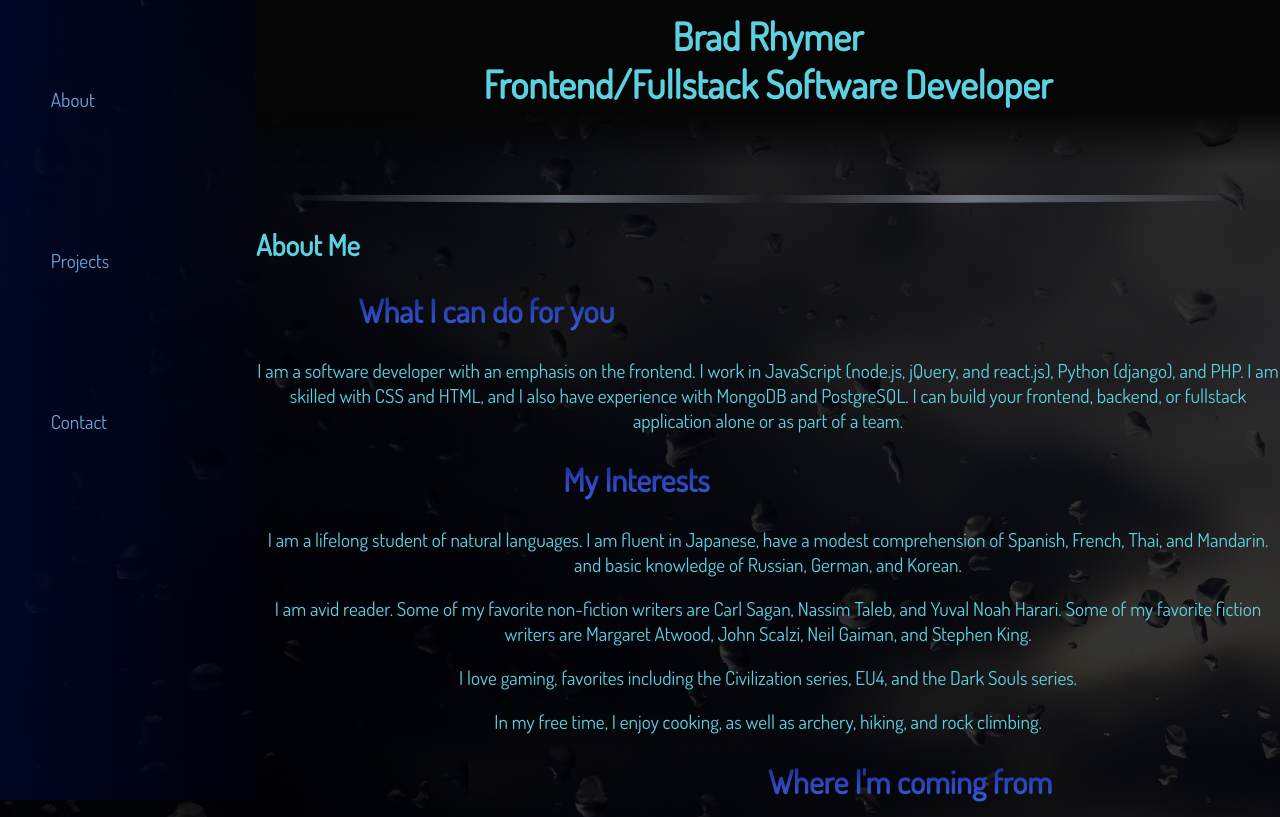
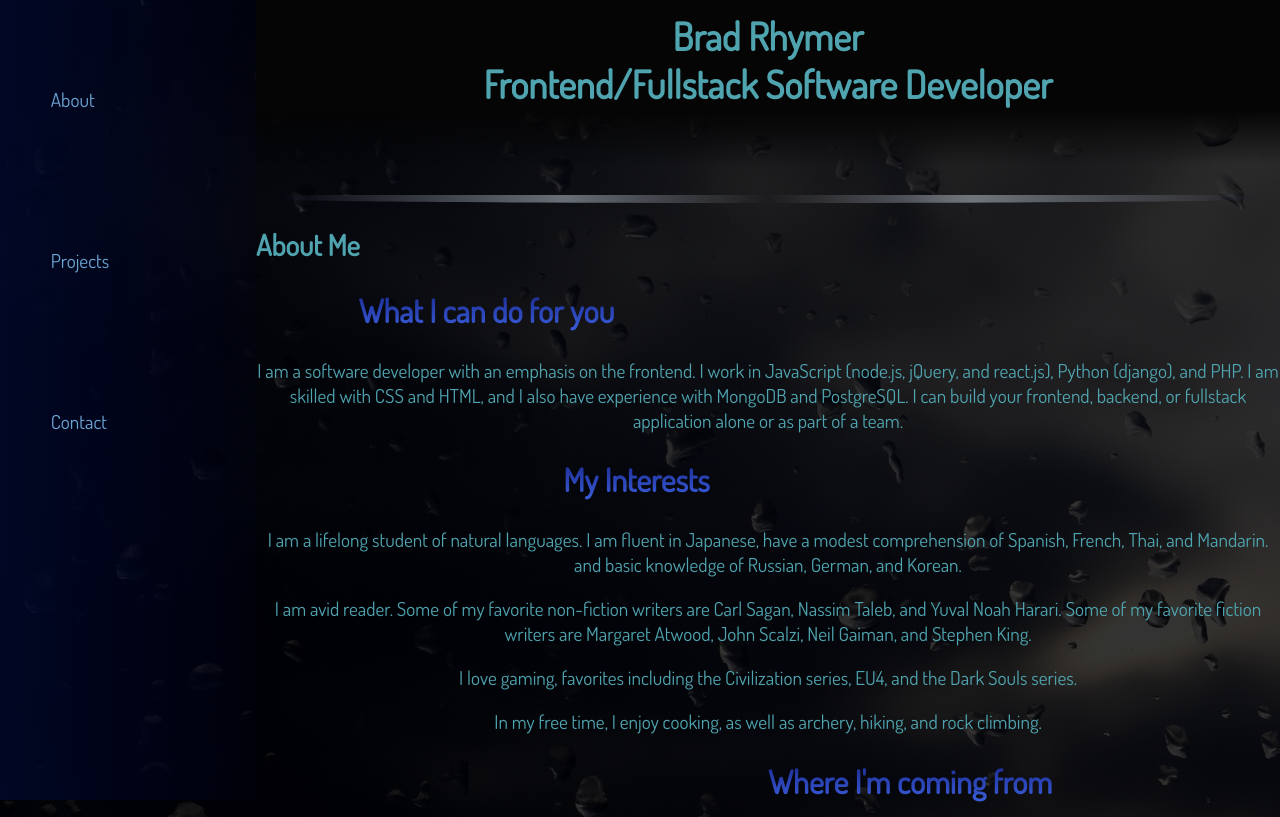
Before and after one commit to brhymer/portfolio, a React (Create React App) app: page /projects in a window 1280 px wide. Shown: the top 817 px of the page. Built offline with nearby package versions, Linux system fonts and the light colour scheme.

Commit message:
changed name of website

```diff
--- a/public/index.html
+++ b/public/index.html
@@ -24,7 +24,7 @@
       work correctly both with client-side routing and a non-root public URL.
       Learn how to configure a non-root public URL by running `npm run build`.
     -->
-    <title>Fort Polio</title>
+    <title>Portfolio- Brad Rhymer</title>
   </head>
   <body>
     <noscript>You need to enable JavaScript to run this app.</noscript>
--- a/src/index.css
+++ b/src/index.css
@@ -6,7 +6,7 @@
 .App {
   background: linear-gradient( rgba(0, 0, 0, 0.8), rgba(0, 0, 0, 0.8) ), url('./rain.jpg');
   background-size: fill;
-  color: rgb(92, 209, 224) ;
+  color: rgb(79, 164, 175) ;
   padding: 80px 0 0 20%;
   height: 100%;
   font-family: 'Dosis';
```
